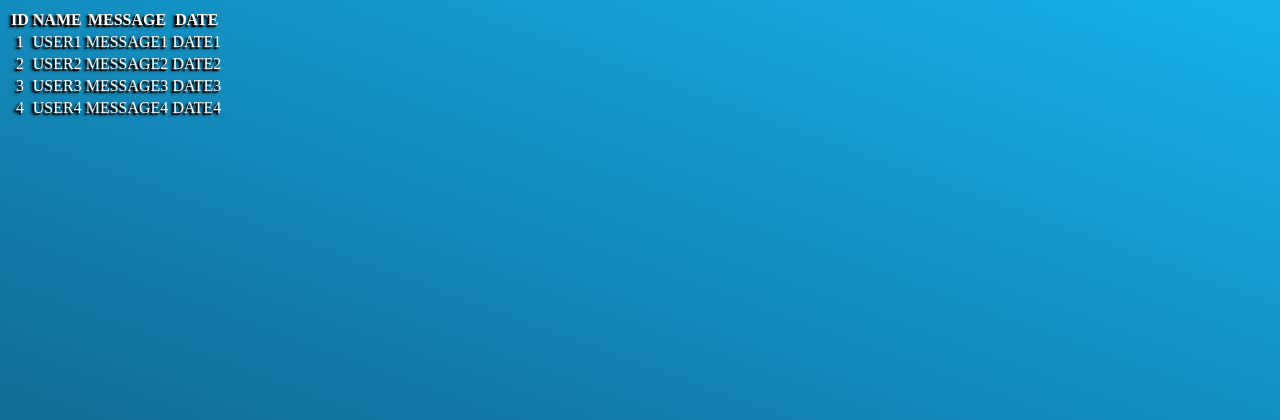
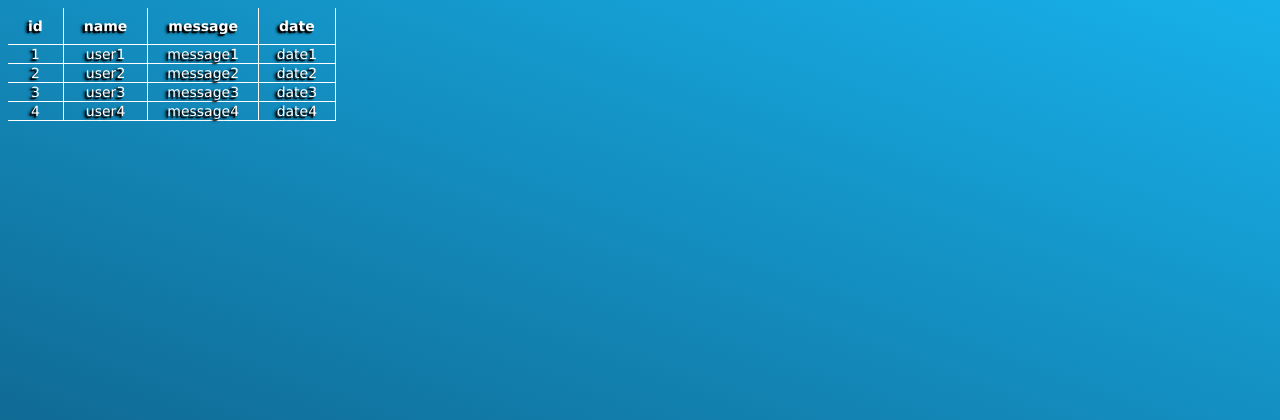
Before and after one commit to volvad/project_1, a PHP site: page /index.html in a window 1280 px wide. Shown: the top 420 px of the page. Run offline with PHP 8.4, Linux system fonts and the light colour scheme.

Commit message:
Edit table css

```diff
--- a/css/style.css
+++ b/css/style.css
@@ -1,28 +1,47 @@
 /* "css/style.css" for "index.html" */
 
-/*---------- Global settings -----------*/
+/********** Global settings **********/
 * {
-    /*----- Font -----*/
-    /* font-family: 'Times New Roman', Times, serif; */
-    /* font-size: 11pt;
-    font-weight: bold; */
-    color: #fff;
-
-    /*----- Background -----*/
+    /*** Background ***/
     background: linear-gradient(200deg, #17b1ea, #0d4c70);
     background-repeat: no-repeat;
     background-position: center center;
     background-attachment: fixed;
-    -webkit-background-size: cover;
+    /* -webkit-background-size: cover;
     -moz-background-size: cover;
-    -o-background-size: cover;
+    -o-background-size: cover; */
     background-size: cover;
 
-    /*----- Text -----*/
-    text-align: center;
-    text-transform: uppercase;
+    /*** Text ***/
+    /* color: white; */
+    /* text-transform: uppercase; */
     text-shadow: -3px 2px 3px #000, -2px 2px 1px #000;
 }
+
+/********** Table settings **********/
+table {
+    font-family: 'Lucida Sans Unicode', 'Lucida Grande', sans-serif;
+    font-size: 14px;
+    border-radius: 10px;
+    border-spacing: 0;
+    text-align: center;
+    color: white;
+}
+
+th {
+    padding: 10px 20px;
+}
+
+th,
+td {
+    border-style: solid;
+    border-width: 0 1px 1px 0;
+    border-color: white;
+}
+
+
+
+
 
 /*----------- Settings div -----------*/
 /* div { */
```
